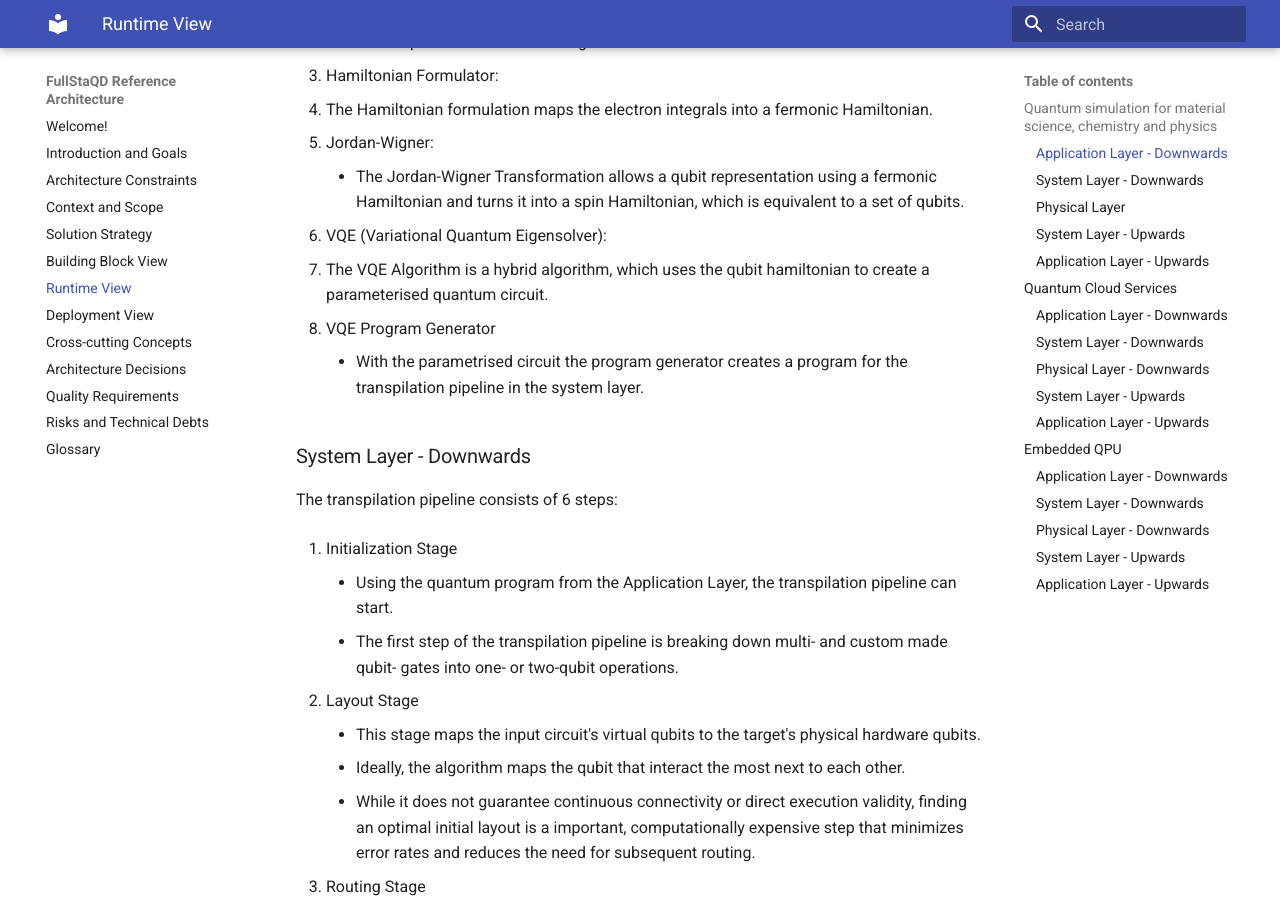
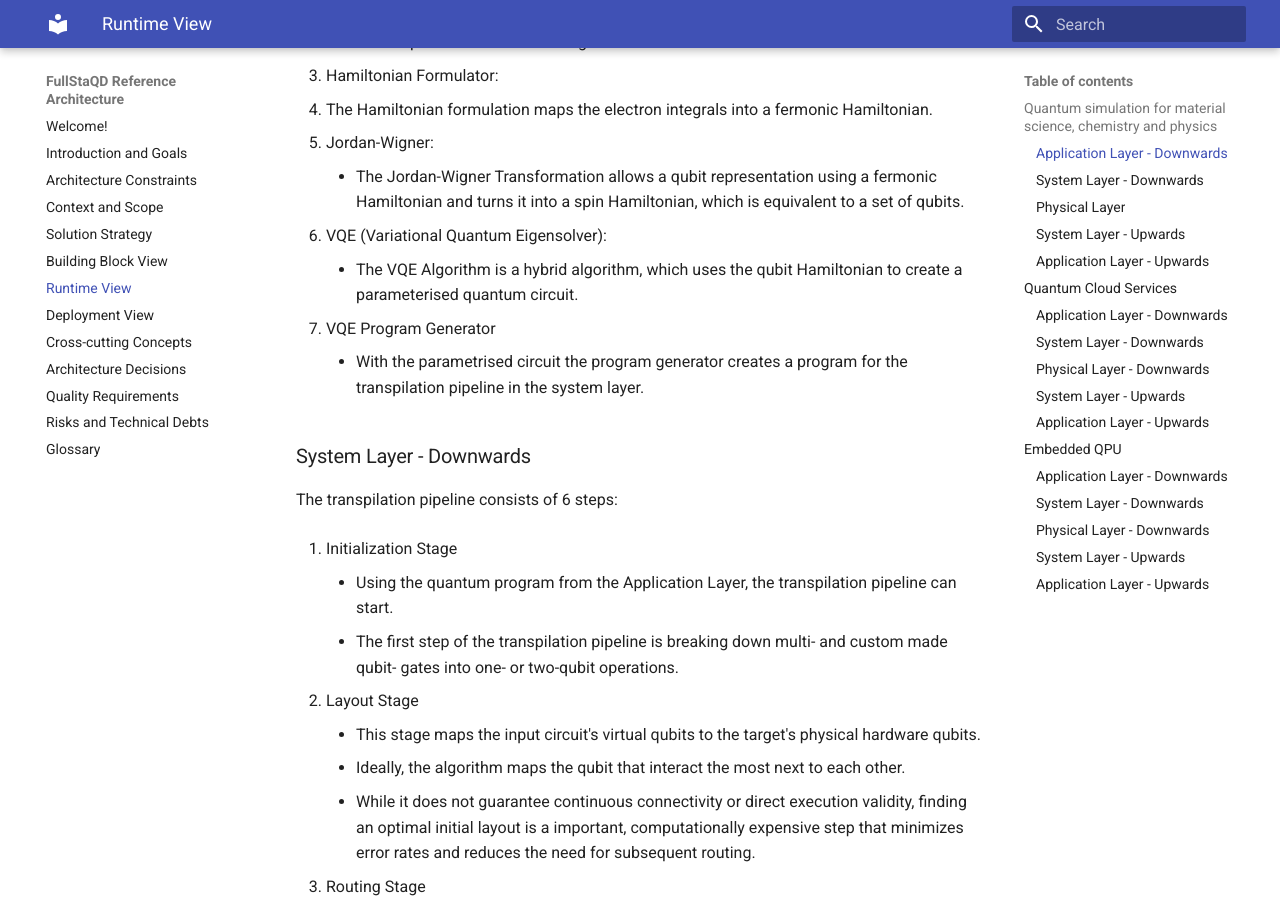
Before and after one commit to FullStaQD/architecture, an MkDocs documentation site: the page built from docs/06_runtime_view.md, in a window 1280 px wide and 900 px high, scrolled down 1788 px. Built offline with MkDocs 1.6.1 and Material for MkDocs 9.7.7, drawn with Linux system fonts in a browser that asks for light colours.

```diff
--- a/docs/06_runtime_view.md
+++ b/docs/06_runtime_view.md
@@ -40,7 +40,7 @@ It has the following specifications:
     - The Jordan-Wigner Transformation allows a qubit representation using a fermonic Hamiltonian and turns it into a spin Hamiltonian, which is equivalent to a set of qubits.
 
 8. VQE (Variational Quantum Eigensolver):
-   - The VQE Algorithm is a hybrid algorithm, which uses the qubit hamiltonian to create a parameterised quantum circuit.
+    - The VQE Algorithm is a hybrid algorithm, which uses the qubit Hamiltonian to create a parameterised quantum circuit.
 
 9. VQE Program Generator
     - With the parametrised circuit the program generator creates a program for the transpilation pipeline in the system layer.
```
